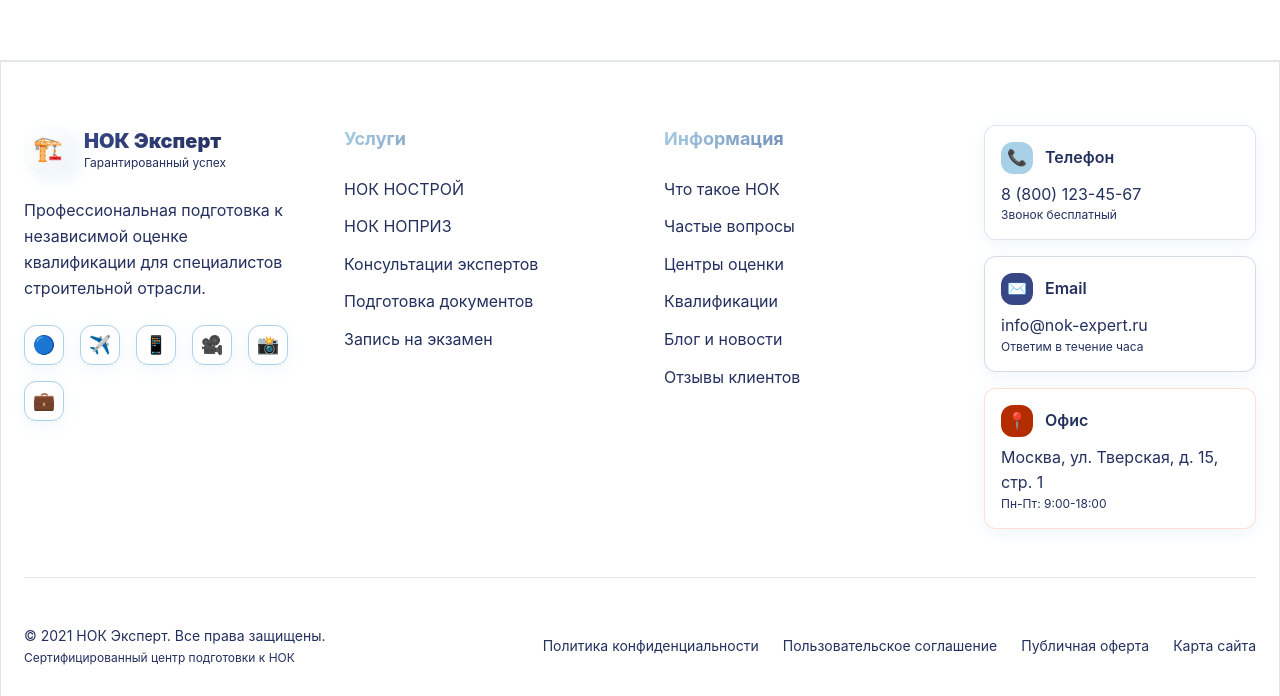
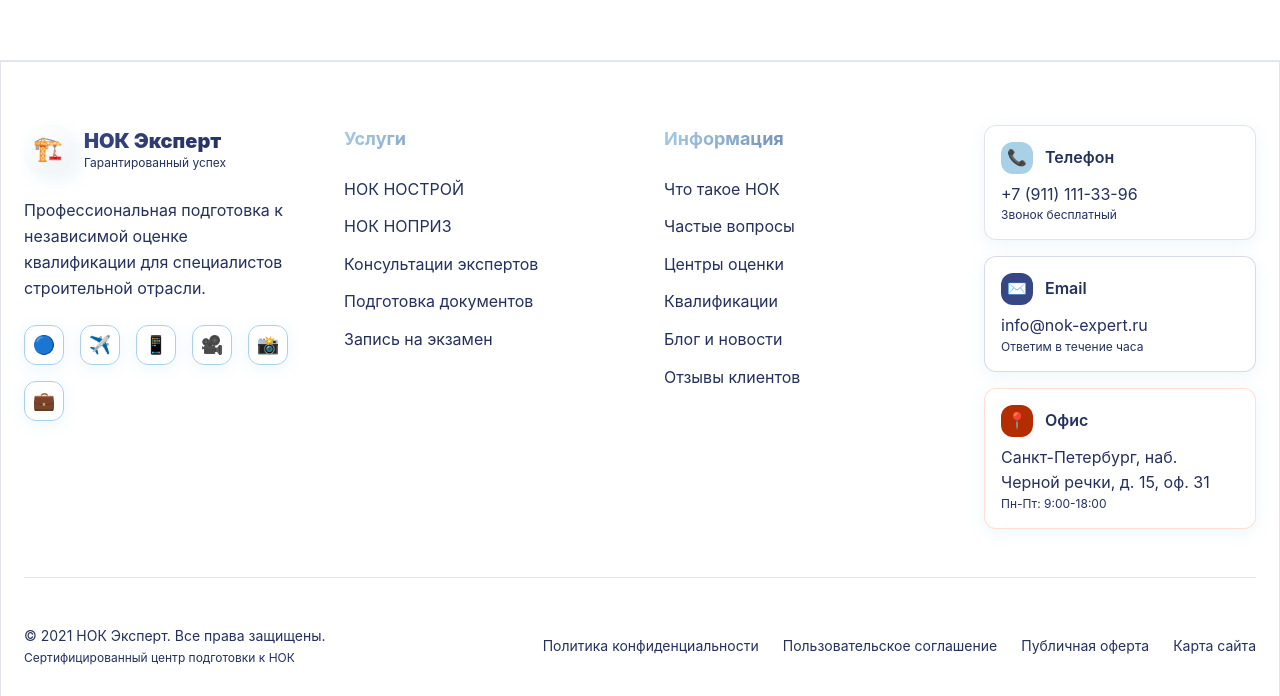
Before and after one commit to AleksandrPV/nokexpert-fe, an Angular app: page / in a window 1280 px wide. Shown: the part 4627-5323 px from the top of the page. Built offline with nearby package versions, Linux system fonts and the light colour scheme.

Commit message:
feat: update app rules and organization configuration with new contact details and project structure guidelines

```diff
--- a/src/environments/organization.config.ts
+++ b/src/environments/organization.config.ts
@@ -12,17 +12,17 @@ export const ORGANIZATION_CONFIG: OrganizationData = {
 
   // Контактная информация
   phone: {
-    display: '8 (800) 123-45-67',
-    href: '+78001234567'
+    display: '+7 (911) 111-33-96',
+    href: '+79111113396'
   },
   email: 'info@nok-expert.ru',
 
   // Адрес (главный офис)
   address: {
-    full: 'Москва, ул. Тверская, д. 15, стр. 1',
-    city: 'Москва',
-    street: 'ул. Тверская',
-    building: 'д. 15, стр. 1'
+    full: 'Санкт-Петербург, наб. Черной речки, д. 15, оф. 31',
+    city: 'Санкт-Петербург',
+    street: 'наб. Черной речки',
+    building: 'д. 15'
   },
 
   // Офисы
@@ -102,7 +102,7 @@ export const ORGANIZATION_CONFIG: OrganizationData = {
   social: {
     vk: 'nok_expert',
     telegram: 'nok_expert',
-    whatsapp: '+78001234567',
+    whatsapp: '+79111113396',
     youtube: '@nokexpert',
     instagram: 'nok_expert',
     linkedin: 'nok-expert'
```
Also changed, not shown: 1 other file (tests, documents, lock files or other folders).
